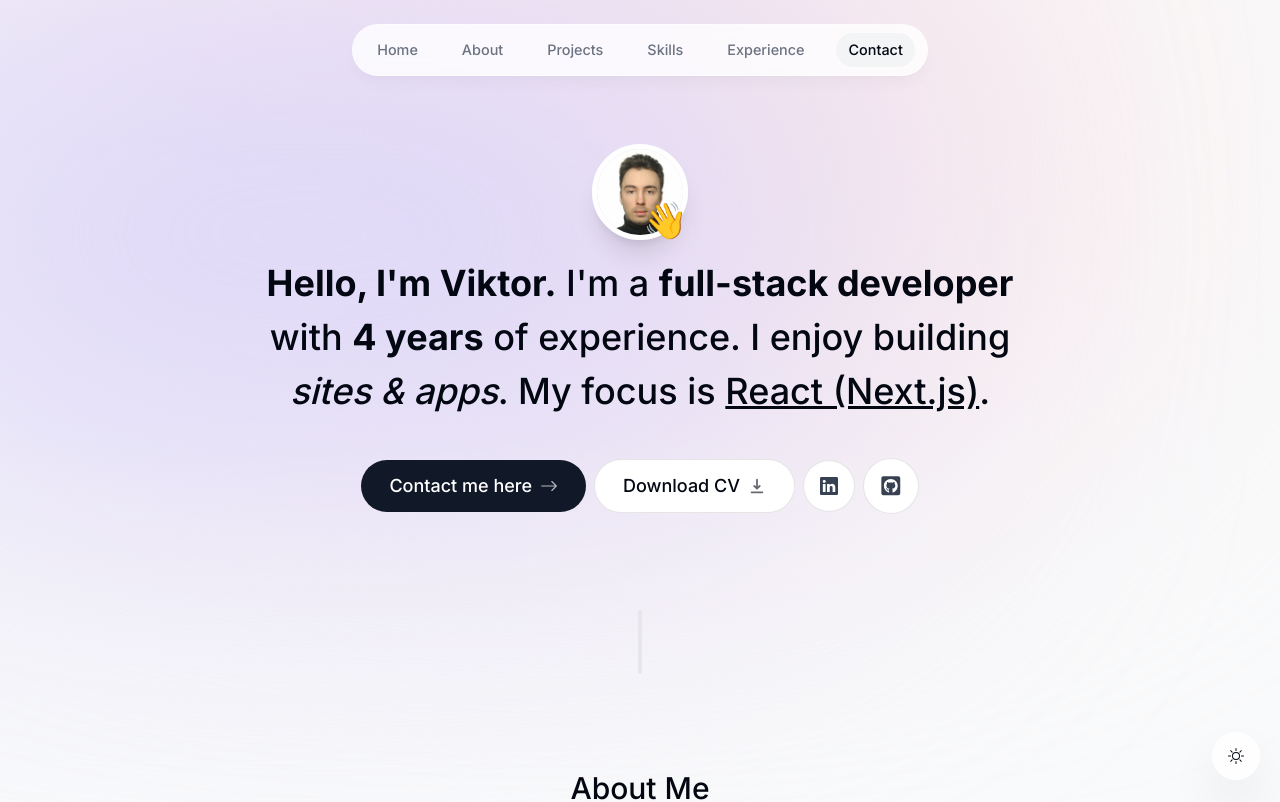
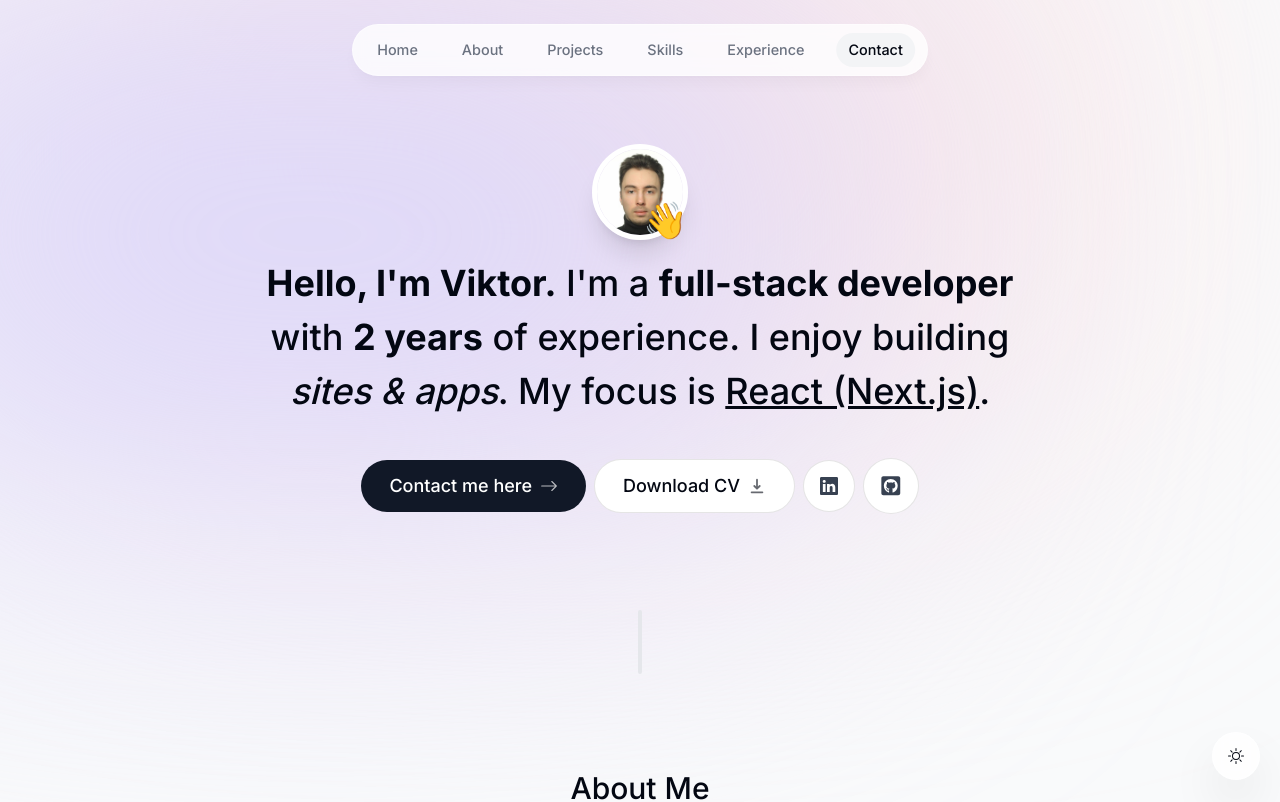
Before and after one commit to xellosgit/portfolio-website, a Next.js app: page / in a window 1280 px wide. Shown: the top 802 px of the page. Built offline with nearby package versions, Linux system fonts and the light colour scheme; no server answers.

Commit message:
Update intro.tsx

```diff
--- a/components/intro.tsx
+++ b/components/intro.tsx
@@ -64,7 +64,7 @@
       >
         <span className="font-bold">Hello, I'm Viktor.</span> I'm a{" "}
         <span className="font-bold">full-stack developer</span> with{" "}
-        <span className="font-bold">4 years</span> of experience. I enjoy
+        <span className="font-bold">2 years</span> of experience. I enjoy
         building <span className="italic">sites & apps</span>. My focus is{" "}
         <span className="underline">React (Next.js)</span>.
       </motion.h1>
```
